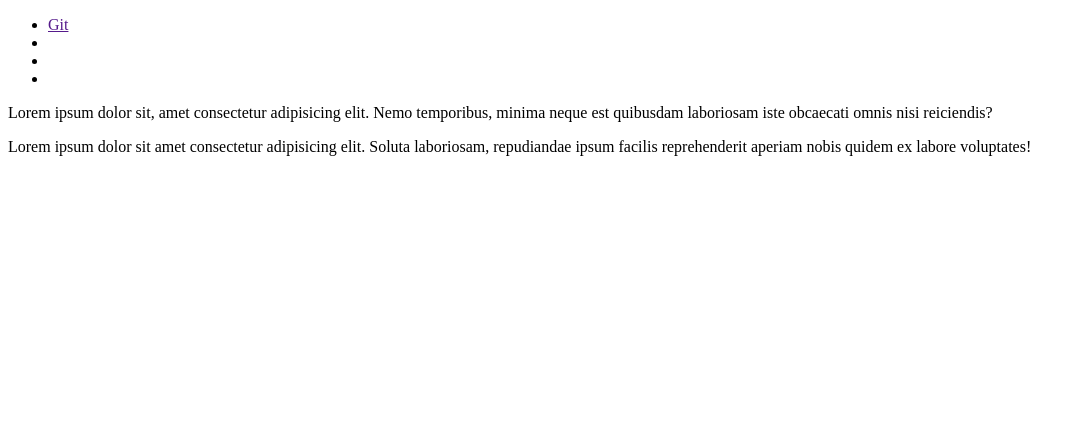
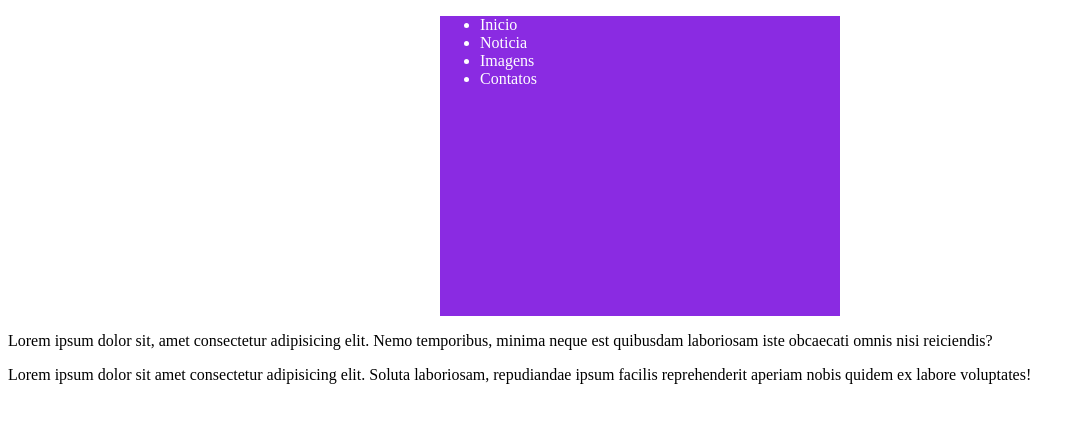
Before and after one commit to liroljone/teste, a plain HTML site: page index.html in a window 1280 px wide. Shown: the whole page, without its empty margins (0-1085 px from the left). Drawn offline with Linux system fonts and the light colour scheme.

Commit message:
Adicionando CSS

```diff
--- a/index.html
+++ b/index.html
@@ -4,6 +4,7 @@
     <meta charset="UTF-8">
     <meta name="viewport" content="width=device-width, initial-scale=1.0">
     <title>Document</title>
+    <link rel="stylesheet" href="style.css">
 </head>
 <body>
 
@@ -12,10 +13,10 @@
 
         <nav>
             <ul>
-                <li><a href="">Git</a></li>
-                <li><a href=""></a></li>
-                <li><a href=""></a></li>
-                <li><a href=""></a></li>
+                <li><a href=""></a>Inicio</li>
+                <li><a href=""></a>Noticia</li>
+                <li><a href=""></a>Imagens</li>
+                <li><a href=""></a>Contatos</li>
             </ul>
         </nav>
 
--- /dev/null
+++ b/style.css
@@ -0,0 +1,12 @@
+nav{
+    background-color: blueviolet;
+    height: 300px;
+    width: 400px;
+    margin-left: auto;
+    margin-right: auto;
+
+}
+
+li{
+    color: white;
+}
```
